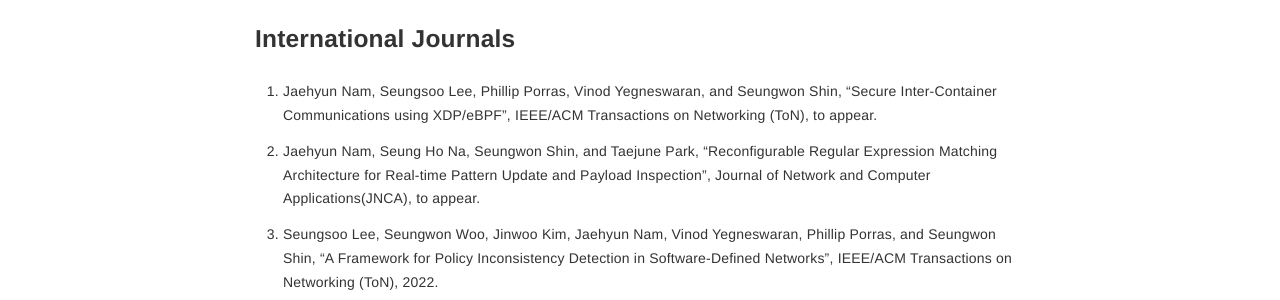
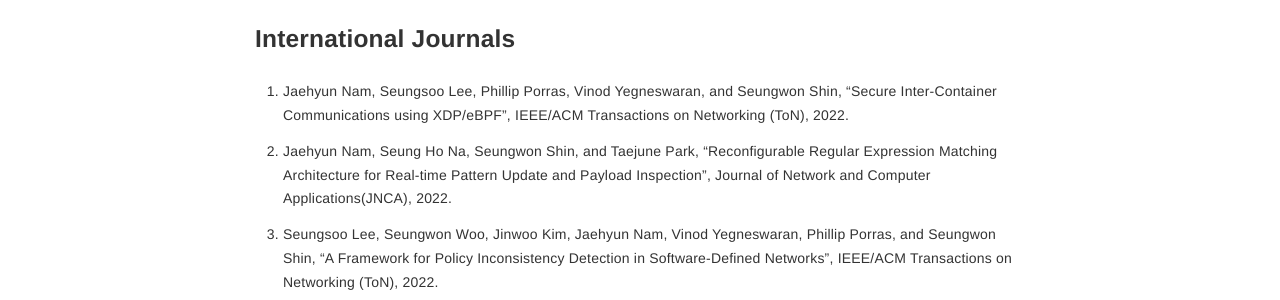
Before and after one commit to nam-jaehyun/nam-jaehyun.github.io, a Jekyll site: the page built from _posts/2022-08-03-publication.md, in a window 1280 px wide. Shown: the part 131-431 px from the top of the page. Built offline with Jekyll 4.4.1, drawn with Linux system fonts in a browser that asks for light colours.

Commit message:
Update 2022-08-03-publication.md

```diff
--- a/_posts/2022-08-03-publication.md
+++ b/_posts/2022-08-03-publication.md
@@ -8,9 +8,9 @@ layout: post
 
 ## International Journals
 
-1. Jaehyun Nam, Seungsoo Lee, Phillip Porras, Vinod Yegneswaran, and Seungwon Shin, "Secure Inter-Container Communications using XDP/eBPF", IEEE/ACM Transactions on Networking (ToN), to appear.
+1. Jaehyun Nam, Seungsoo Lee, Phillip Porras, Vinod Yegneswaran, and Seungwon Shin, "Secure Inter-Container Communications using XDP/eBPF", IEEE/ACM Transactions on Networking (ToN), 2022.
 
-1. Jaehyun Nam, Seung Ho Na, Seungwon Shin, and Taejune Park, “Reconfigurable Regular Expression Matching Architecture for Real-time Pattern Update and Payload Inspection”, Journal of Network and Computer Applications(JNCA), to appear.
+1. Jaehyun Nam, Seung Ho Na, Seungwon Shin, and Taejune Park, “Reconfigurable Regular Expression Matching Architecture for Real-time Pattern Update and Payload Inspection”, Journal of Network and Computer Applications(JNCA), 2022.
 
 1. Seungsoo Lee, Seungwon Woo, Jinwoo Kim, Jaehyun Nam, Vinod Yegneswaran, Phillip Porras, and Seungwon Shin, "A Framework for Policy Inconsistency Detection in Software-Defined Networks", IEEE/ACM Transactions on Networking (ToN), 2022.
 
```
